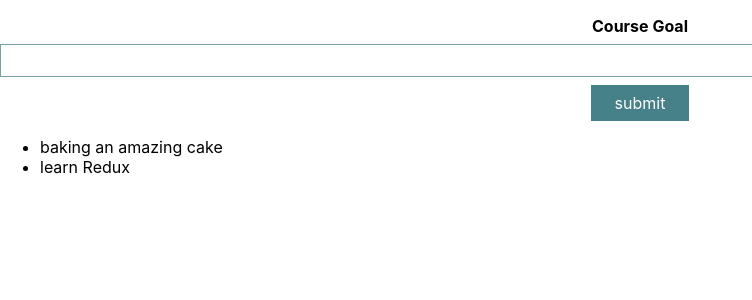
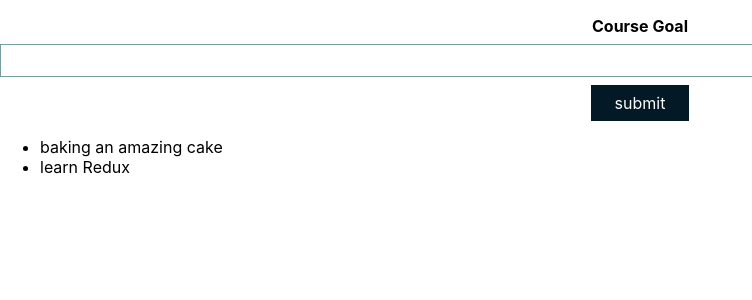
Before and after one commit to Alicino88/simple-goal-list, a React (Create React App) app: page / in a window 1280 px wide. Shown: the top 300 px of the page, without its empty margins (0-752 px from the left). Built offline with nearby package versions, Linux system fonts and the light colour scheme.

Commit message:
Changed Button style

```diff
--- a/src/components/UI/Button.css
+++ b/src/components/UI/Button.css
@@ -2,12 +2,12 @@ button {
   font: inherit;
   padding: 0.5rem 1.5rem;
   color: white;
-  background: #468189;
+  background: #031926;
   cursor: pointer;
   border: 0;
 }
 
 .button:hover,
 .button:active {
-  background: #031926;
+  background: #468189;
 }
```
